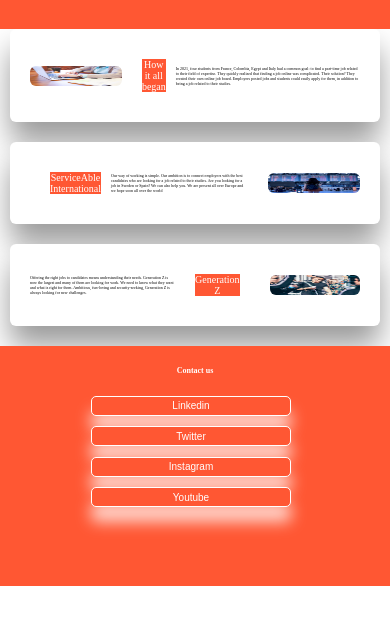
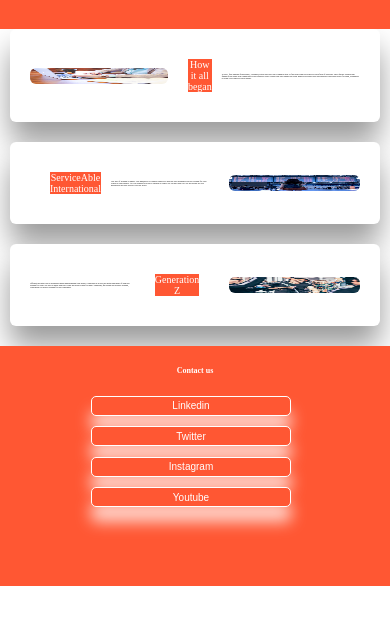
Before and after one commit to 02-K/ServiceAble, a plain HTML site: page index.html in a window 390 px wide. Shown: the part 71-696 px from the top of the page. Drawn offline with Linux system fonts and the light colour scheme.

Commit message:
Add files via upload

```diff
--- a/css/style.css
+++ b/css/style.css
@@ -268,7 +268,7 @@ nav .icon-burger .line {
 
     @media (max-width: 400px) {
 .sizepp{
-    font-size: 4px;
+    font-size: 2px;
   }
 }
 
@@ -282,7 +282,7 @@ nav .icon-burger .line {
 
 @media (max-width: 400px) {
   .size-tel{
-    width: 20px;
-    height: 20px;
+    width: 8px;
+    height: 16px;
   }
 }
```
